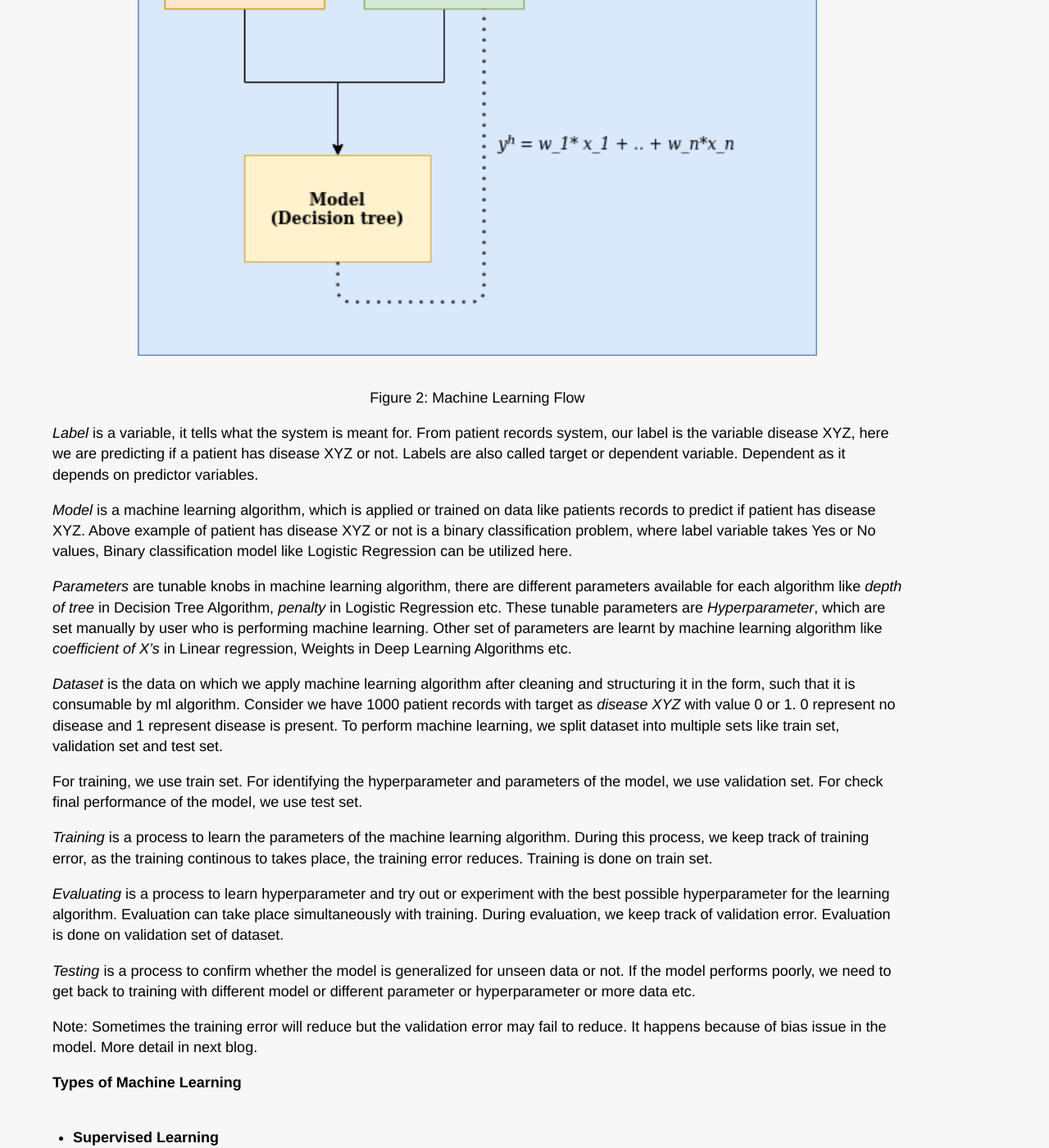
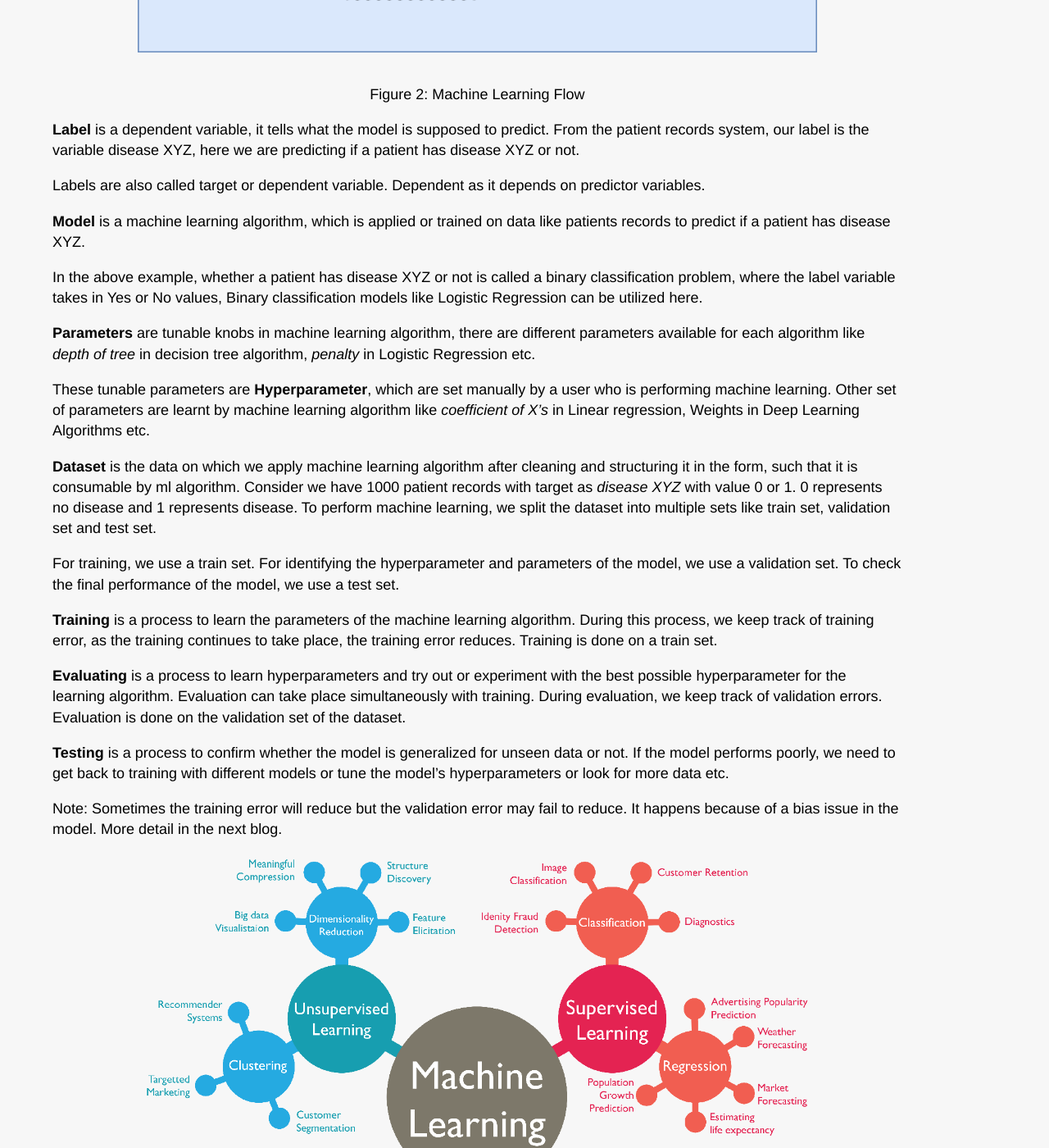
Before and after one commit to Mayurji/mayurji.github.io, a Jekyll site: the page built from _machine-learning/2020-11-06-machine-learning-I.md, in a window 1280 px wide and 1400 px high, scrolled down 2982 px. Shown: the whole window at 82% size. Built offline with Jekyll 4.4.1, drawn with Linux system fonts in a browser that asks for light colours; nearby versions of some CDN libraries; a script that is not in the unit is left out; comment, search, counter and statistics services are not loaded; some of the changed text lies outside the part shown.

Commit message:
machine learning I

```diff
--- a/_machine-learning/2020-11-06-machine-learning-I.md
+++ b/_machine-learning/2020-11-06-machine-learning-I.md
@@ -1,17 +1,19 @@
 ---
 layout: machine-learning
-title: Machine Learning - I
+title: Machine Learning Series - Part I
 description: "What is Machine Learning and different types of learning"
 date:   2020-11-06 13:43:52 +0530
 ---
 {% include mathjax.html %}
 
 <center>
-<img src="{{site.url}}/assets/images/ml/yannis-h-uaPaEM7MiQQ-unsplash.jpg"  style="zoom: 5%  background-color:#DCDCDC;" width="75%" height=auto/><br>
-<p><span>Photo by <a href="https://unsplash.com/@yanphotobook?utm_source=unsplash&amp;utm_medium=referral&amp;utm_content=creditCopyText">Yannis H</a> on <a href="https://unsplash.com/s/photos/teaching?utm_source=unsplash&amp;utm_medium=referral&amp;utm_content=creditCopyText">Unsplash</a></span></p>
+<img src="{{site.url}}/assets/images/ml/ml.jpg"  style="zoom: 5%  background-color:#DCDCDC;"  width="80%" height=auto/><br>
+<p>Figure 1: Machine Learning</p>
 </center>
 
-Machine learning is an application of artificial intelligence (AI) that provides systems the ability to automatically learn and improve from experience without being explicitly programmed. Machine learning focuses on the development of computer programs that can use data to learn from it.
+**What is Machine Learning?**
+
+Machine learning is an application of artificial intelligence (AI) that provides the systems the ability to automatically learn and improve from experience without being explicitly programmed. Machine learning focuses on the development of computer programs that can use the data to learn from it.
 
 **Other definitions**
 
@@ -19,28 +21,38 @@
 
 "A computer program is said to learn from experience E with respect to some class of tasks T and performance measure P, if its performance at tasks in T, as measured by P, improves with experience E."
 
-<center>
-<img src="{{site.url}}/assets/images/ml/ml.jpg"  style="zoom: 5%  background-color:#DCDCDC;"  width="80%" height=auto/><br>
-<p>Figure 1: Machine Learning</p>
-</center>
-
-**Core of Machine Learning**
+**Core Components of Machine Learning**
 
 * Data
 * Model
 * Learning
 
-*Data* is at the heart of machine learning, quality & clean data is like heaven on earth. But never expect your data to be as clean as given in Kaggle Competition. It is believed that larger the corpus of data, better is the generalization of the learning model. Less data results in poor generalization, thus causing the model to perform poorly on unseen data.
+**Data**
 
-A *model* is a function, which is learnt based on data, complex data requires complex function. For instance, appraisals in workplace is a complex function because various factors plays a keyrole in your appraisal like your effort in team, quality deliverables, years of experience, cordial relationship with managers ;) etc. One cannot simply make linear function like increasing salary with increasing years of experience. Hence, the model learns these factors and its inter-relation and extracts the hidden patterns from data, these patterns are generalized over a function.
+Data is at the heart of machine learning. It is believed that the larger the corpus of data, the better is the generalization of the learning model. Less data results in poor generalization, thus causing the model to perform poorly on unseen data.
 
-*Learning*, a model is said to learn from data. Learning here refers to identifying or recognizing the pattern in the data. A model is said to perform well, if it predicts accurately on unseen data. Unseen data is technically called as test data. When the model is training, it is trained on train data. The terms train and test data is explained in Machine Learning blog post II.
+In the real world, the data is unclean and is not consumable by the model directly. It requires a series of preprocessing steps to clean the data and make it available for the model to work on it.
+
+**Model**
+
+A model is a learnable function, which learns based on data. Complex data with hundreds of features requires complex function.
+
+For instance, appraisals in the workplace is a complex function because various factors play a key role in your appraisal like your effort in a team, quality deliverables, years of experience, cordial relation with managers 😉 etc. We cannot simply make a linear function like increasing salary with increasing years of experience to model such problem.
+
+Hence, the model learns these different factors and its interrelation and then extracts the hidden patterns from the data, these patterns are generalized over a function to make up a model.
+
+**Learning**
+
+Learning, a model is said to learn from data. Learning here refers to identifying or recognizing the pattern in the data.
+
+A model performs well, if it predicts accurately on the unseen data. Unseen data is technically called test data. There are few terms related to learning like generalization, test error, validation error which we will discuss in the part of the series.
+
 
 **Common terms in Machine Learning**
 
-*Data*, is a set of observation we make about a system. For instance, for patient records, we keep note of their health habits, exisiting health condition, diseases XYZ exists or not etc.
+**Data**, is a set of observations we make about a system. For instance, for patient records, we keep note of their health habits, existing health conditions, diseases XYZ exists or not etc.
 
-*Predictor*, are a set of variables, which helps in describing a system. From above patient records, if we want to predict, if the patient has disease XYZ then our predictor variable will include health habits (like smoking, drinker etc), existing health condition like blood pressure, diabeitc etc. Predictor is also referred as independent variable.
+**Predictor**, are a set of variables, which helps in describing the system. From above patient records example, if we want to predict, if the patient has disease XYZ, then our predictor variable will include health habits (like smoking, drinker etc), existing health condition like blood pressure, diabeitc etc. Predictor is also referred as independent variable.
 
 
 <center>
@@ -48,23 +60,34 @@
 <p>Figure 2: Machine Learning Flow</p>
 </center>
 
-*Label* is a variable, it tells what the system is meant for. From patient records system, our label is the variable disease XYZ, here we are predicting if a patient has disease XYZ or not. Labels are also called target or dependent variable. Dependent as it depends on predictor variables.
+**Label** is a dependent variable, it tells what the model is supposed to predict. From the patient records system, our label is the variable disease XYZ, here we are predicting if a patient has disease XYZ or not.
 
-*Model* is a machine learning algorithm, which is applied or trained on data like patients records to predict if patient has disease XYZ. Above example of patient has disease XYZ or not is a binary classification problem, where label variable takes Yes or No values, Binary classification model like Logistic Regression can be utilized here.
+Labels are also called target or dependent variable. Dependent as it depends on predictor variables.
 
-*Parameters* are tunable knobs in machine learning algorithm, there are different parameters available for each algorithm like *depth of tree* in Decision Tree Algorithm, *penalty* in Logistic Regression etc. These tunable parameters are *Hyperparameter*, which are set manually by user who is performing machine learning. Other set of parameters are learnt by machine learning algorithm like *coefficient of X's* in Linear regression, Weights in Deep Learning Algorithms etc.
+**Model** is a machine learning algorithm, which is applied or trained on data like patients records to predict if a patient has disease XYZ.
 
-*Dataset* is the data on which we apply machine learning algorithm after cleaning and structuring it in the form, such that it is consumable by ml algorithm. Consider we have 1000 patient records with target as *disease XYZ* with value 0 or 1. 0 represent no disease and 1 represent disease is present. To perform machine learning, we split dataset into multiple sets like train set, validation set and test set.
+In the above example, whether a patient has disease XYZ or not is called a binary classification problem, where the label variable takes in Yes or No values, Binary classification models like Logistic Regression can be utilized here.
 
-For training, we use train set. For identifying the hyperparameter and parameters of the model, we use validation set. For check final performance of the model, we use test set.
+**Parameters** are tunable knobs in machine learning algorithm, there are different parameters available for each algorithm like *depth of tree* in decision tree algorithm, *penalty* in Logistic Regression etc.
 
-*Training* is a process to learn the parameters of the machine learning algorithm. During this process, we keep track of training error, as the training continous to takes place, the training error reduces. Training is done on train set.
+These tunable parameters are **Hyperparameter**, which are set manually by a user who is performing machine learning. Other set of parameters are learnt by machine learning algorithm like *coefficient of X's* in Linear regression, Weights in Deep Learning Algorithms etc.
 
-*Evaluating* is a process to learn hyperparameter and try out or experiment with the best possible hyperparameter for the learning algorithm. Evaluation can take place simultaneously with training. During evaluation, we keep track of validation error. Evaluation is done on validation set of dataset.
+**Dataset** is the data on which we apply machine learning algorithm after cleaning and structuring it in the form, such that it is consumable by ml algorithm. Consider we have 1000 patient records with target as *disease XYZ* with value 0 or 1. 0 represents no disease and 1 represents disease. To perform machine learning, we split the dataset into multiple sets like train set, validation set and test set.
 
-*Testing* is a process to confirm whether the model is generalized for unseen data or not. If the model performs poorly, we need to get back to training with different model or different parameter or hyperparameter or more data etc.
+For training, we use a train set. For identifying the hyperparameter and parameters of the model, we use a validation set. To check the final performance of the model, we use a test set.
 
-Note: Sometimes the training error will reduce but the validation error may fail to reduce. It happens because of bias issue in the model. More detail in next blog.
+**Training** is a process to learn the parameters of the machine learning algorithm. During this process, we keep track of training error, as the training continues to take place, the training error reduces. Training is done on a train set.
+
+**Evaluating** is a process to learn hyperparameters and try out or experiment with the best possible hyperparameter for the learning algorithm. Evaluation can take place simultaneously with training. During evaluation, we keep track of validation errors. Evaluation is done on the validation set of the dataset.
+
+**Testing** is a process to confirm whether the model is generalized for unseen data or not. If the model performs poorly, we need to get back to training with different models or tune the model’s hyperparameters or look for more data etc.
+
+Note: Sometimes the training error will reduce but the validation error may fail to reduce. It happens because of a bias issue in the model. More detail in the next blog.
+
+<center>
+<img src="{{site.url}}/assets/images/ml/ml_algo.png"  style="zoom: 5%  background-color:#DCDCDC;" width="80%" height=auto/><br>
+<p>Figure 3: Machine Learning Algorithms</p>
+</center>
 
 **Types of Machine Learning**
 
@@ -74,49 +97,30 @@
 
 **Supervised Learning**
 
-   The Algorithm learns from labeled data. It identifies/recognizes the pattern from data with labels and associates those pattern to unlabeled data.
-   For example: Data on house price based on various factors like area, rooms, lawn and other details, where we predict the value of the house. So our label is House Price.
+   The Algorithm learns from the labeled data. It identifies or recognizes the pattern from data with labels and associates those patterns to unlabeled data or unseen data.
+
+A dataset has features ( X's ) and target ( y ). The target can be a discrete value or a continuous value based on which we can call the problem as Classification or Regression respectively.
+
+*Classification*
+
+The problem is termed as either Binary or Multiclass classification. The target variable for classification problem is either 0/1 or else multiple values like Dogs, Person, Cat etc. It has **categorical outcomes**.
+
+*Regression*
+
+The problem is related to predicting a continuous value (Numerical). For instance, predicting the house price or a stock price. It has **numeric outcomes**.
+
+Each dataset has features (X) and target (y) variables. These features are attributes which affect the target variable either directly or indirectly. Now, this relationship between X and y is built by a machine learning algorithm.
+
+For example: Data on house price based on various factors like area, rooms, lawn and other details, where we predict the value of the house. So our label is House Price.
 
 **Unsupervised Learning**
 
-   The Algorithm learns from unlabeled data.
+   The Algorithm learns from unlabeled data. A dataset with no label is trained using unsupervised learning i.e. the patterns of such a dataset is learned by using clustering techniques or other self-supervised approach.
+
    For example: Unstructured text documents where we cluster text or paragraphs based on word binding in the sentence using clustering algorithms, to group documents to particular topics.
 
 **Reinforcement Learning**
 
    The Algorithm learns from performing some action and receiving rewards(+ve/-ve) for those actions. Here, the algorithms interact with an environment, so there is a feedback loop between the learning system and its experience. For instance: Self Driving Cars and Game Playing Agents.
 
-<center>
-<img src="{{site.url}}/assets/images/ml/ml_algo.png"  style="zoom: 5%  background-color:#DCDCDC;" width="80%" height=auto/><br>
-<p>Figure 3: Machine Learning Algorithms</p>
-</center>
-
-**Supervised Learning**
-
-A dataset has feature ( X's ) and target ( y ). The target can be a discrete value or a continuous value based on which we can call the problem as Classification or Regression respectively.
-
-**Classification** problem is classified as Binary or Multiclass classification. Either target value is 0/1 or else multiple values like Dogs, Person, Cat. It answers the yes or no question. It has categorical outcomes.
-
-**Regression** problem is like predicting a value (Numerical). For instance, predicting the house price or stock value of a product. It answers how much questions. It has numeric outcomes.
-
-Each dataset has features and target variable. The features are parameters which affects the target variable either directly or indirectly. Now, this relationship between X and y is built by a ML algorithm.
-
-**Unsupervised Learning**
-
-A dataset with no label is trained by unsupervised learning i.e. the patterns of such dataset is learned widely by using clustering techniques.
-
-There are tons of material, which clearly explains different algorithms, to make it easier for reference and to cross check the understanding, I will just share the reference to each blog, instead of reinventing the wheel of writing those blogs.
-
-* [**Naive Bayes**](https://www.kdnuggets.com/2020/06/naive-bayes-algorithm-everything.html)
-* [**Linear Regression**](https://towardsdatascience.com/introduction-to-machine-learning-algorithms-linear-regression-14c4e325882a)
-* [**Logistic Regression**](https://towardsdatascience.com/introduction-to-logistic-regression-66248243c148)
-* [**Support Vector Machine**](https://towardsdatascience.com/support-vector-machine-introduction-to-machine-learning-algorithms-934a444fca47)
-* [**Decision Trees**](https://medium.com/deep-math-machine-learning-ai/chapter-4-decision-trees-algorithms-b93975f7a1f1)
-* [**Neural Networks**](http://neuralnetworksanddeeplearning.com/chap1.html)
-* [**Ensemble Model**](https://www.analyticsvidhya.com/blog/2018/06/comprehensive-guide-for-ensemble-models/)
-* [**KMeans**](https://towardsdatascience.com/k-means-clustering-algorithm-applications-evaluation-methods-and-drawbacks-aa03e644b48a)
-* [**Hierarchical Clustering**](https://www.analyticsvidhya.com/blog/2019/05/beginners-guide-hierarchical-clustering/)
-* [**DBSCAN Clustering**](https://www.kdnuggets.com/2020/04/dbscan-clustering-algorithm-machine-learning.html)
-* [**Gaussian Mixture Model**](https://towardsdatascience.com/gaussian-mixture-models-explained-6986aaf5a95)
-
-<p align='center'>. . . . .</p>
+As part of this series, I will share separate blogs on each topic. Please make sure to subscribe the newsletter if you wish to get the update on future articles. Thanks for reading.
```
